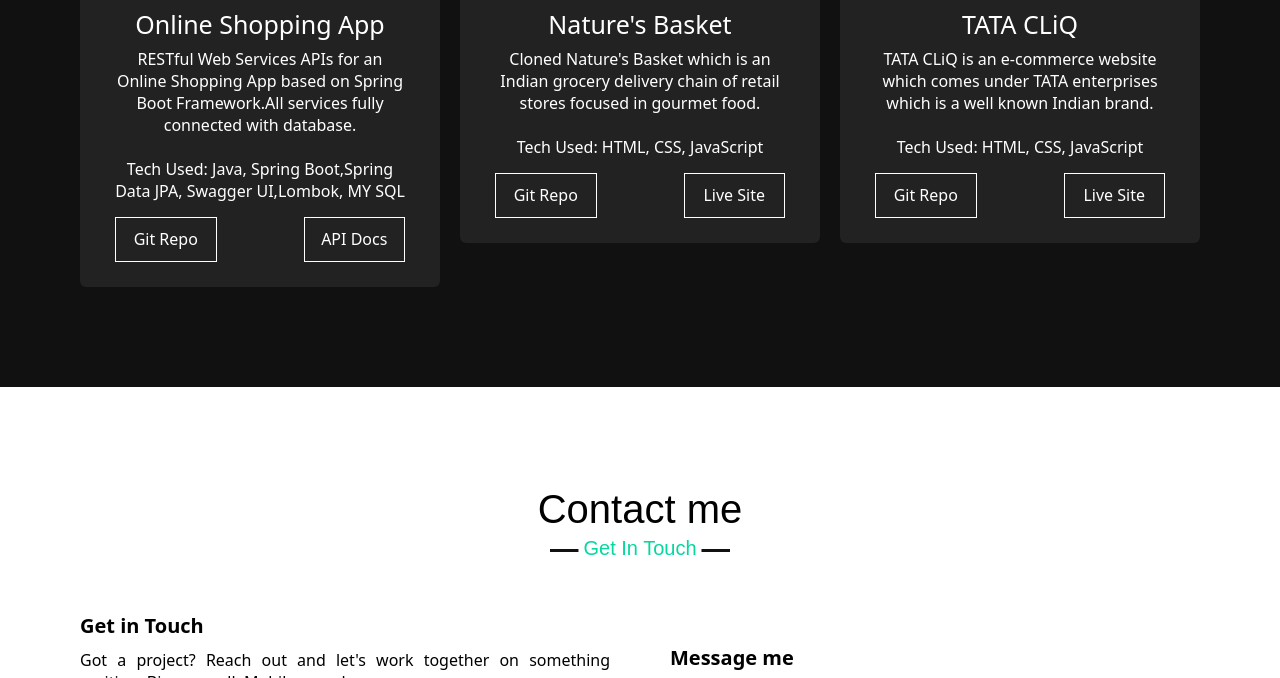
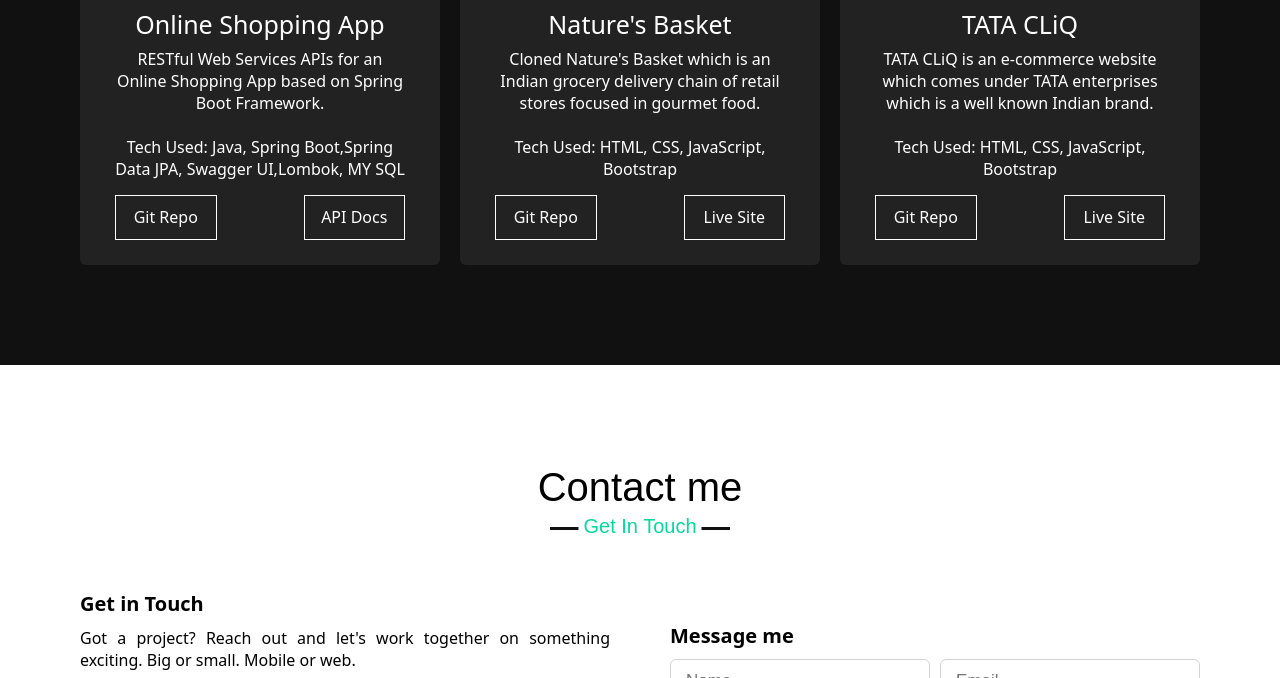
Before and after one commit to premsg1610/PremSagarGuptaPortfolio, a plain HTML site: page index.html in a window 1280 px wide. Shown: the part 3386-4064 px from the top of the page. Drawn offline with nearby package versions, Linux system fonts and the light colour scheme.

Commit message:
Update index.html

```diff
--- a/index.html
+++ b/index.html
@@ -171,11 +171,11 @@
                     <div class="box">
                         <img src="https://encrypted-tbn0.gstatic.com/images?q=tbn:ANd9GcSBiHJ0l1Fyu-Z6wxMMYzEZUEcNCtJwusoSMw&usqp=CAU" alt="">
                         <div class="text">Online Shopping App</div>
-                        <p>RESTful Web Services APIs for an Online Shopping App based on Spring Boot Framework.All services fully connected with database.</p></br>
+                        <p>RESTful Web Services APIs for an Online Shopping App based on Spring Boot Framework.</p></br>
                         <p class="techStack">Tech Used: Java, Spring Boot,Spring Data JPA, Swagger UI,Lombok, MY SQL</p>
                         <div class="repo-links">
                             <div class="repo-div">
-                                <span>  <a href="https://github.com/HITTPATEL/Online-Shopping-App-" target="_blank"> Git Repo </a></span>
+                                <span>  <a href="https://github.com/premsg1610/Online-Shopping-App-" target="_blank"> Git Repo </a></span>
                             </div>
                             <div class="demo-div">
                                 <span> <a https://drive.google.com/file/d/1XHb7brh-qUBzjdxx-AI22DtDQTfIHFuZ/view?usp=sharing" target="_blank">  API Docs  </a></span>
@@ -189,7 +189,7 @@
                         <div class="text">Nature's Basket</div>
                       <!-- <p>Inspired by Zara.com, I tried to create a Clone of it with the all the functionalities of the original One..</p> -->
                       <p>Cloned Nature's Basket which is an Indian grocery delivery chain of retail stores focused in gourmet food.</p></br>
-                      <p class="techStack">Tech Used: HTML, CSS, JavaScript</p>
+                      <p class="techStack">Tech Used: HTML, CSS, JavaScript, Bootstrap</p>
                         <div class="repo-links">
                             <div class="repo-div">
                                 <span>  <a href="https://github.com/premsg1610/Project-Nature-s-Basket-" target="_blank"> Git Repo </a></span>
@@ -205,7 +205,7 @@
                         <img src="https://indian-retailer.s3.ap-south-1.amazonaws.com/s3fs-public/2021-01/1_0.JPG" alt="">
                         <div class="text">TATA CLiQ</div>
                         <p>TATA CLiQ is an e-commerce website which comes under TATA enterprises which is a well known Indian brand.</p></br>
-                        <p class="techStack">Tech Used: HTML, CSS, JavaScript</p>
+                        <p class="techStack">Tech Used: HTML, CSS, JavaScript, Bootstrap</p>
                         <div class="repo-links">
                             <div class="repo-div">
                                 <span>  <a href="https://github.com/premsg1610/Unit-2-Project---Tata-Cliq" target="_blank"> Git Repo </a></span>
```
